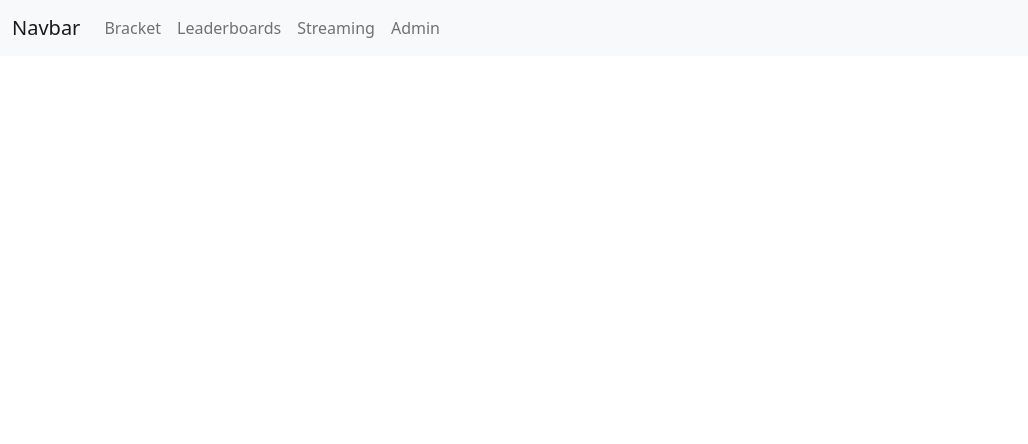
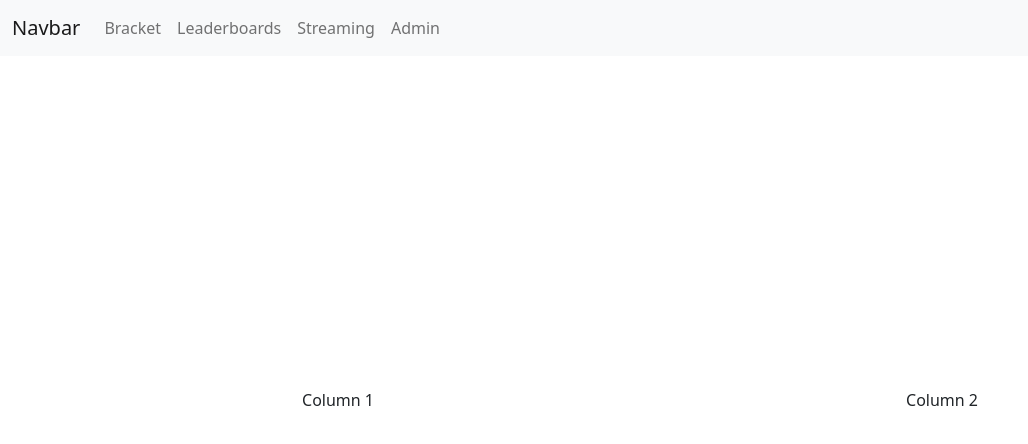
Before and after one commit to jethro0610/SmashLeagueTools, a React (Create React App) app in the folder smashleaguetools/: page / in a window 1280 px wide. Shown: the top 444 px of the page, without its empty margins (0-1028 px from the left). Built offline with nearby package versions, Linux system fonts and the light colour scheme.

Commit message:
Add split better

```diff
--- a/smashleaguetools/src/App.js
+++ b/smashleaguetools/src/App.js
@@ -3,11 +3,13 @@ import { BrowserRouter as Router, Route} from 'react-router-dom';
 import 'bootstrap/dist/css/bootstrap.min.css';
 
 import Navbar from './components/navbar.component'
+import Better from './components/better.component'
 
 function App() {
   return (
     <Router>
       <Navbar/>
+      <Better/>
     </Router>
   );
 }
--- /dev/null
+++ b/smashleaguetools/src/components/better.component.js
@@ -0,0 +1,15 @@
+import React, {Component} from 'react';
+import './better.css'
+
+export default class Better extends Component {
+    render() {
+        return(
+            <div class='container-fluid px-5'>
+                <div class ='row min-vh-100'>
+                    <div class='col-lg-6 col-sm-12 selector'>Column 1</div>
+                    <div class='col-lg-6 col-sm-12 visualizer'>Column 2</div>
+                </div>
+            </div>
+        )
+    }
+}
--- /dev/null
+++ b/smashleaguetools/src/components/better.css
@@ -0,0 +1,13 @@
+.selector {
+    display: flex;
+    justify-content: center;
+    align-items: center;
+    min-height: 100%;
+}
+
+.visualizer {
+    display : flex;
+    justify-content : center;
+    align-items : center;
+    min-height : 100%;
+}
--- a/smashleaguetools/src/components/navbar.component.js
+++ b/smashleaguetools/src/components/navbar.component.js
@@ -4,7 +4,7 @@ import { Link } from 'react-router-dom'
 export default class Navbar extends Component {
     render() {
         return (
-            <nav className='navbar navbar-expand-lg navbar-light bg-light'>
+            <nav class='navbar fixed-top navbar-expand-lg navbar-light bg-light'>
                 <div class='container-fluid'>
                     <Link to='/' class='navbar-brand'>Navbar</Link>
                     <div class='collapse navbar-collapse'>
```
